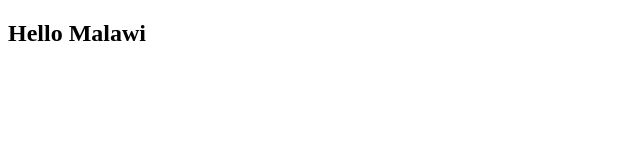
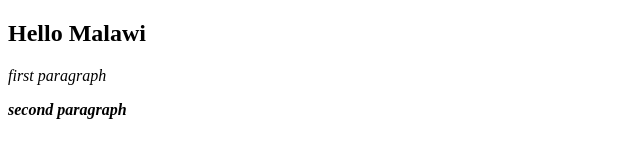
Before and after one commit to Blessings583/Musccotraining, a plain HTML site: page index.html in a window 1280 px wide. Shown: the whole page, without its empty margins (0-640 px from the left). Drawn offline with Linux system fonts and the light colour scheme.

Commit message:
paragraph 1,2

```diff
--- a/index.html
+++ b/index.html
@@ -7,6 +7,17 @@
     </header>
         <body>
           <h2>Hello Malawi</h2>
-          <p></p>
+          <p>
+            <i>
+        first paragraph
+            </i>
+          </p>
+          <p2>
+            <b>
+                <i>
+        second paragraph
+    </i>
+    </b>
+          </p2>
         </body>
 </html>
```
